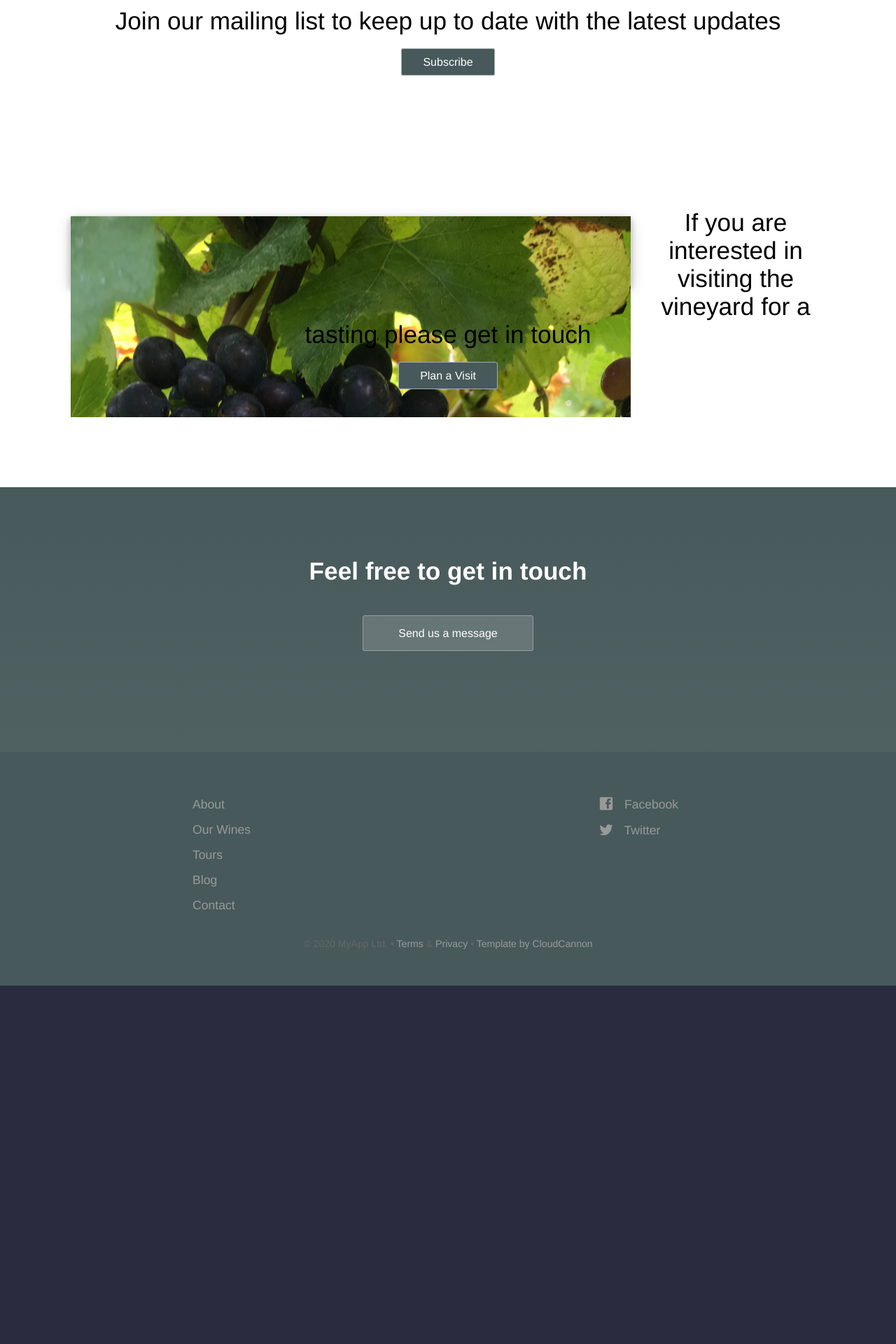
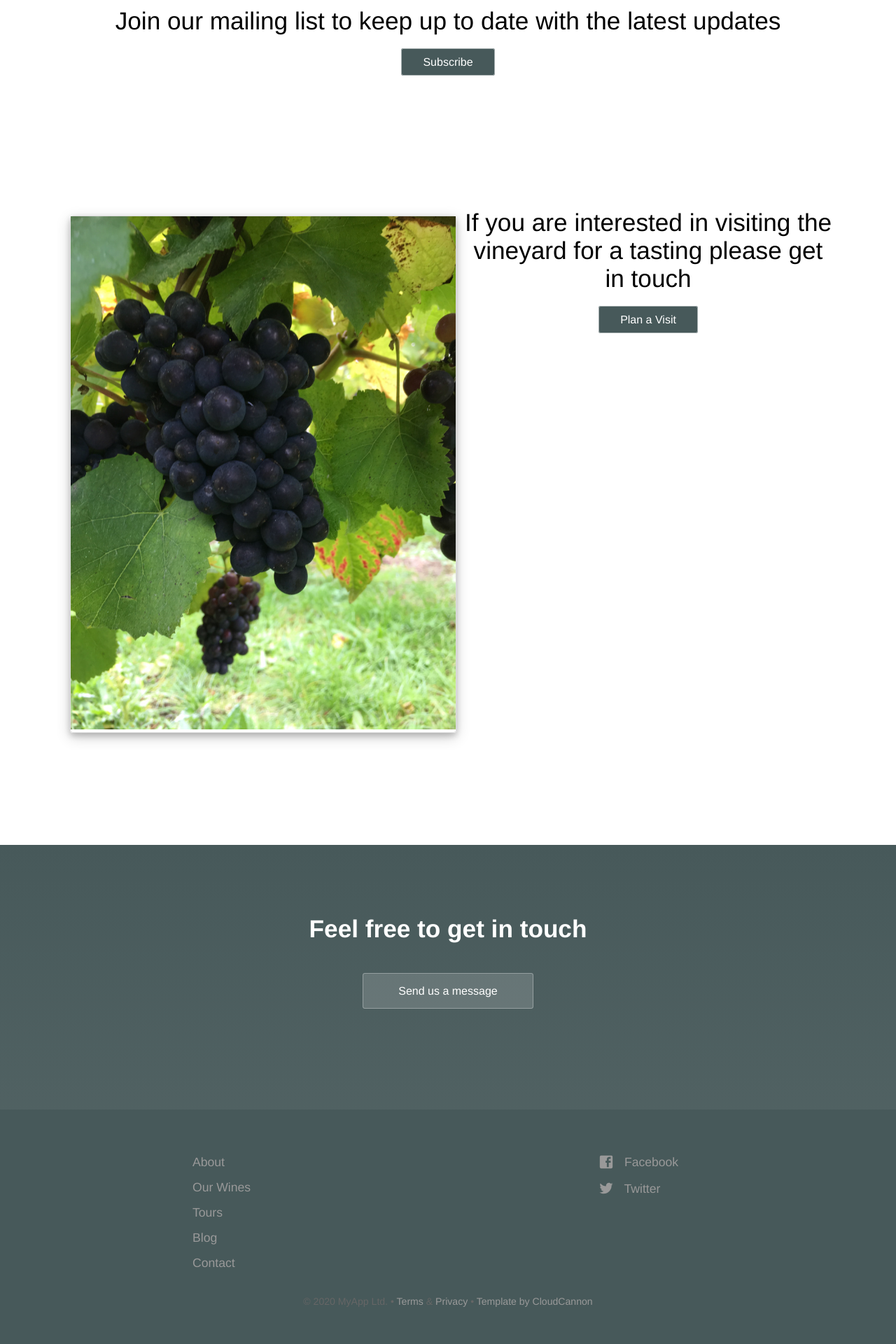
Before and after one commit to seblawson11/CoopersCroft, a Jekyll site: the page built from index.html, in a window 1280 px wide. Shown: the part 1320-3240 px from the top of the page at 70% size. Built offline with Jekyll 4.4.1, drawn with Linux system fonts in a browser that asks for light colours; before the commit the page ends 2728 px from its top, so only the background shows below that.

Commit message:
ourwines page

```diff
--- a/_sass/landing-page.scss
+++ b/_sass/landing-page.scss
@@ -50,8 +50,8 @@
 }
 
 .homepage-image {
-	height: 100px;
-	width: auto;
+	width: 50%;
+	height: auto;
 	float: left;
 	transition: all 1s;
 	margin-bottom: 20px;
```
